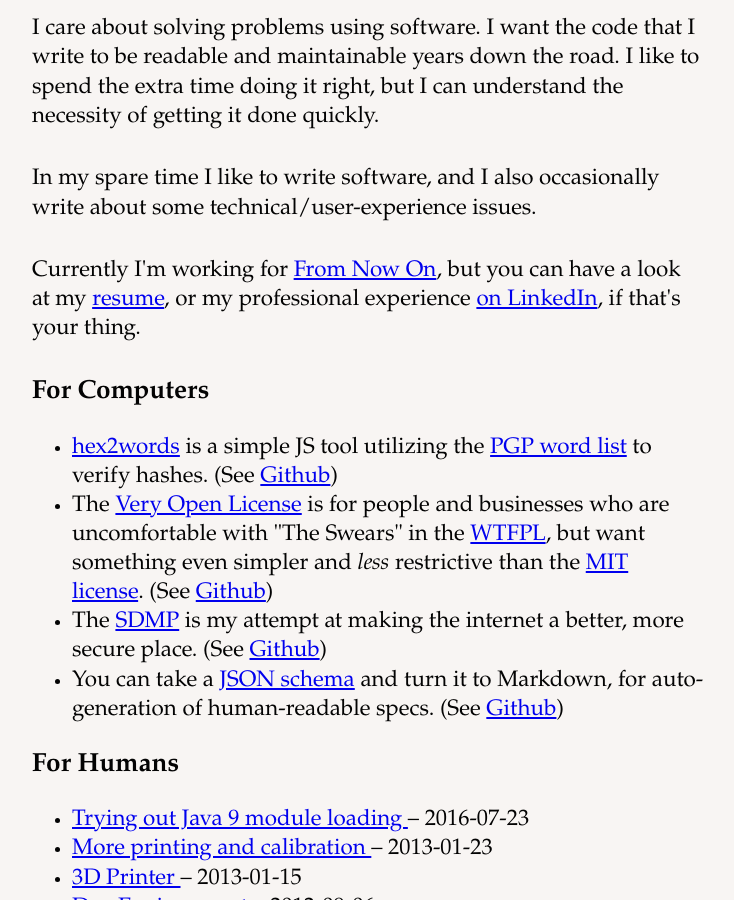
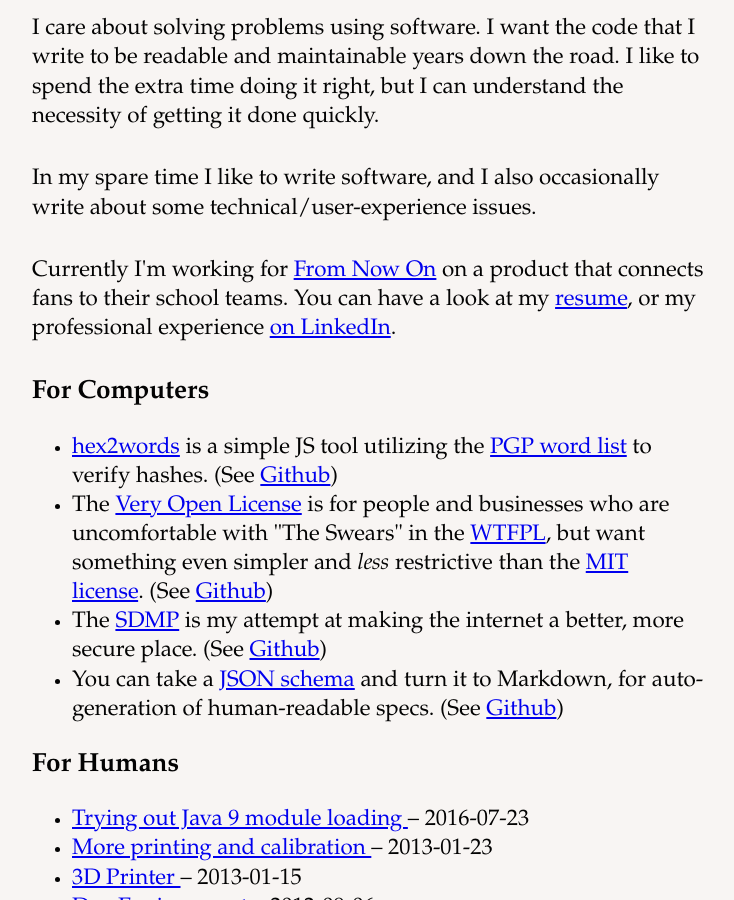
Before and after one commit to saibotsivad/saibotsivad.github.io, a Jekyll site: the page built from index.md, in a window 1280 px wide and 900 px high, scrolled down 687 px. Shown: the whole window, without its empty margins (272-1006 px from the left). Built offline with Jekyll 4.4.1, drawn with Linux system fonts in a browser that asks for light colours.

Commit message:
Update front page wording; correct link to defunct repo

```diff
--- a/index.md
+++ b/index.md
@@ -51,10 +51,10 @@ done quickly.
 In my spare time I like to write software, and I also occasionally
 write about some technical/user-experience issues.
 
-Currently I'm working for [From Now On](http://from-now-on.com/),
-but you can have a look at my [resume](/resume), or my professional
-experience [on LinkedIn](https://linkedin.com/in/saibotsivad), if
-that's your thing.
+Currently I'm working for [From Now On](http://from-now-on.com/) on
+a product that connects fans to their school teams. You can have
+a look at my [resume](/resume), or my professional experience
+[on LinkedIn](https://linkedin.com/in/saibotsivad).
 
 # For Computers
 
@@ -71,7 +71,7 @@ that's your thing.
 	(See [Github](https://github.com/sdmp/sdmp.github.io))
 * You can take a [JSON schema](http://json-schema.org/) and turn it to
 	Markdown, for auto-generation of human-readable specs.
-	(See [Github](https://github.com/tobiaslabs/json-schema-to-markdown))
+	(See [Github](https://github.com/saibotsivad/json-schema-to-markdown))
 
 # For Humans
 
```
